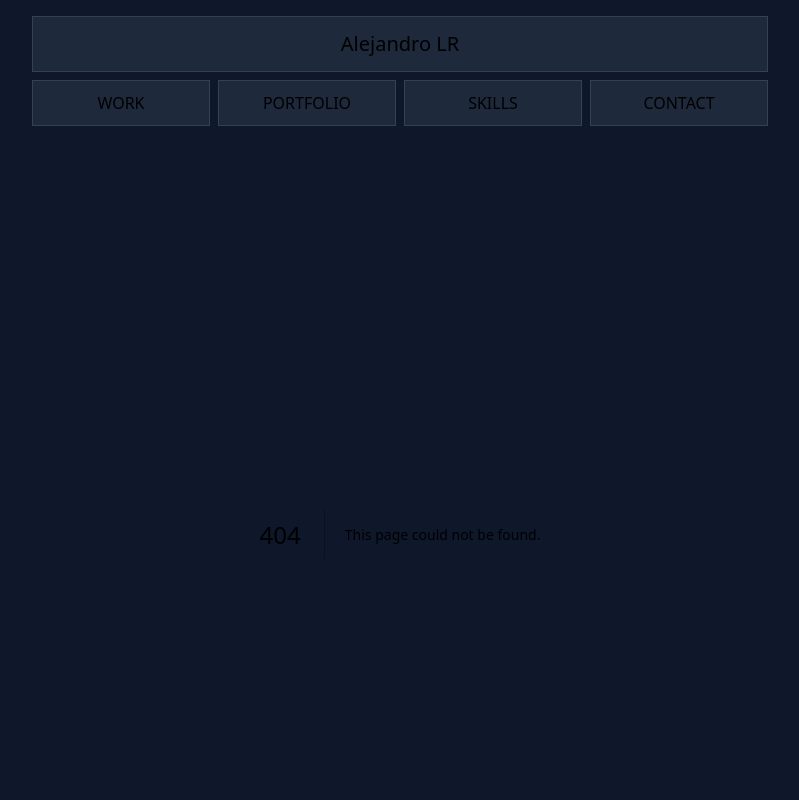
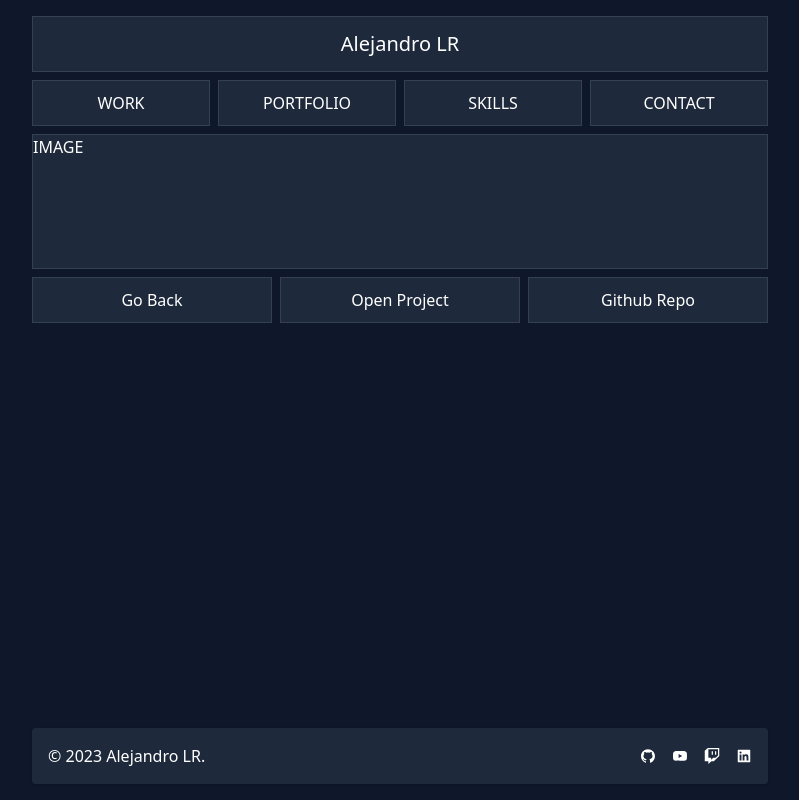
Before and after one commit to Alejandro1709/alejandrolarosa, a Next.js app: page /portfolio/1 in a window 1280 px wide. Before the commit this address had no page. Shown: the top 800 px of the page, without its empty margins (240-1039 px from the left). Built offline with nearby package versions, Linux system fonts and the light colour scheme.

Commit message:
Add: Portfolio project page

```diff
--- /dev/null
+++ b/src/app/portfolio/[slug]/page.tsx
@@ -0,0 +1,23 @@
+import Link from "next/link";
+
+export const metadata = {
+  title: 'Alejandro LR | Get That Home',
+  description: ''
+};
+
+function ProjectPage() {
+  return (
+    <article className="flex flex-col gap-2">
+      <header className="flex flex-col gap-2">
+        <div className="h-[135px] bg-slate-800 border border-slate-700">IMAGE</div>
+        <div className="flex flex-row gap-2">
+          <Link href='/portfolio' className="text-md flex-1 cursor-pointer border border-slate-700 bg-slate-800 p-2.5 text-center hover:border-white">Go Back</Link>
+          <button className="text-md flex-1 cursor-pointer border border-slate-700 bg-slate-800 p-2.5 text-center hover:border-white">Open Project</button>
+          <button className="text-md flex-1 cursor-pointer border border-slate-700 bg-slate-800 p-2.5 text-center hover:border-white">Github Repo</button>
+        </div>
+      </header>
+    </article>
+  )
+}
+
+export default ProjectPage
```
